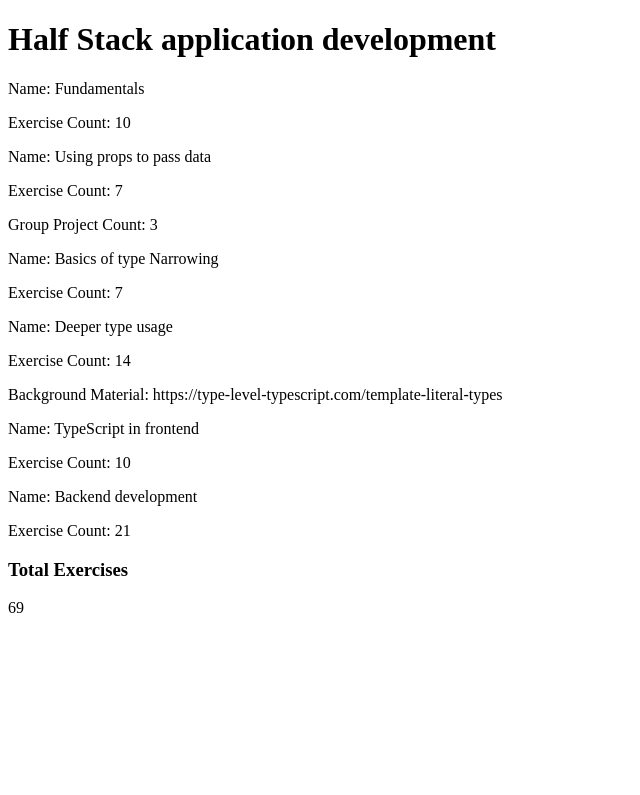
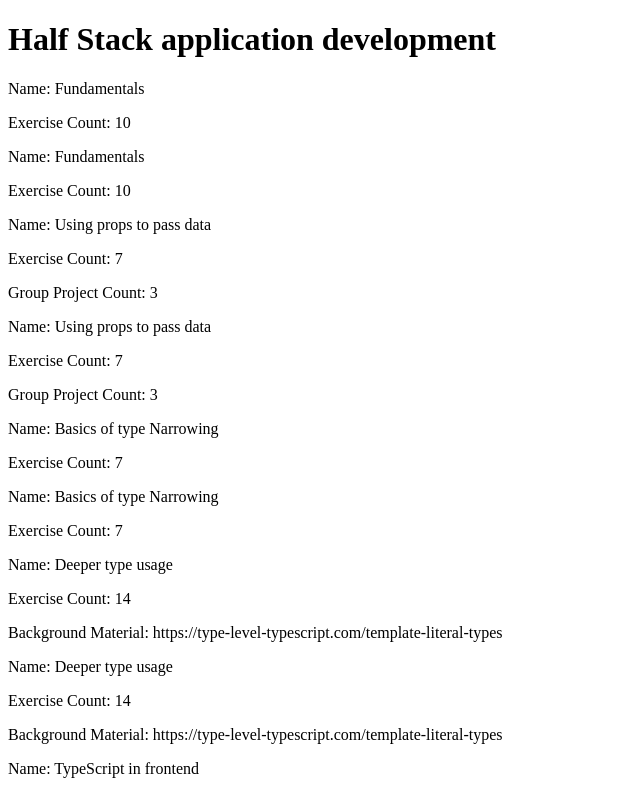
Before and after one commit to Peterzolo/part9-client, a React (Create React App) app: page / in a window 1280 px wide. Shown: the top 795 px of the page, without its empty margins (0-640 px from the left). Built offline with nearby package versions, Linux system fonts and the light colour scheme.

Commit message:
Part
modified code

```diff
--- a/src/components/ContentItem.tsx
+++ b/src/components/ContentItem.tsx
@@ -1,5 +1,6 @@
 import React from "react";
 import { CoursePart } from "../interface/interface";
+import Part from "./Part";
 
 interface IContentItem {
   coursePart: CoursePart;
@@ -21,6 +22,7 @@ const ContentItem: React.FC<IContentItem> = ({ coursePart }) => {
       <p>Name: {name}</p>
       <p>Exercise Count: {exerciseCount}</p>
       {additionalInfo && <p>{additionalInfo}</p>}
+      <Part coursePart={coursePart} />
     </div>
   );
 };
--- /dev/null
+++ b/src/components/Part.tsx
@@ -0,0 +1,36 @@
+import React from "react";
+import { CoursePart } from "../interface/interface";
+
+const Part: React.FC<{ coursePart: CoursePart }> = ({ coursePart }) => {
+  const { name, exerciseCount } = coursePart;
+
+  let additionalInfo = null;
+
+  switch (coursePart.kind) {
+    case "basic":
+      additionalInfo = null;
+      break;
+    case "group":
+      additionalInfo = `Group Project Count: ${coursePart.groupProjectCount}`;
+      break;
+    case "background":
+      additionalInfo = `Background Material: ${coursePart.backgroundMaterial}`;
+      break;
+    case "special":
+      additionalInfo = `Requirements: ${coursePart.requirements.join(", ")}`;
+      break;
+    default:
+      additionalInfo = null;
+      break;
+  }
+
+  return (
+    <div>
+      <p>Name: {name}</p>
+      <p>Exercise Count: {exerciseCount}</p>
+      {additionalInfo && <p>{additionalInfo}</p>}
+    </div>
+  );
+};
+
+export default Part;
```
